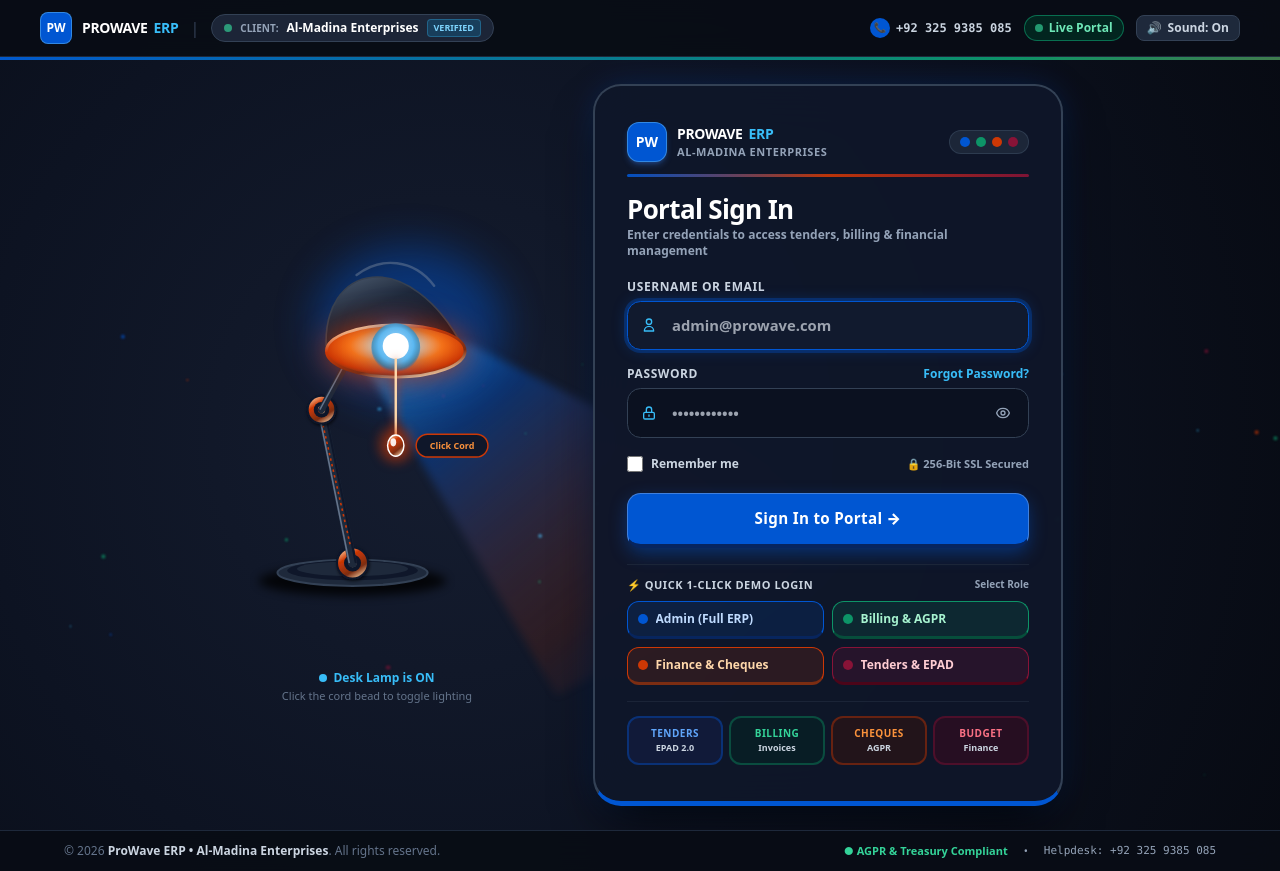
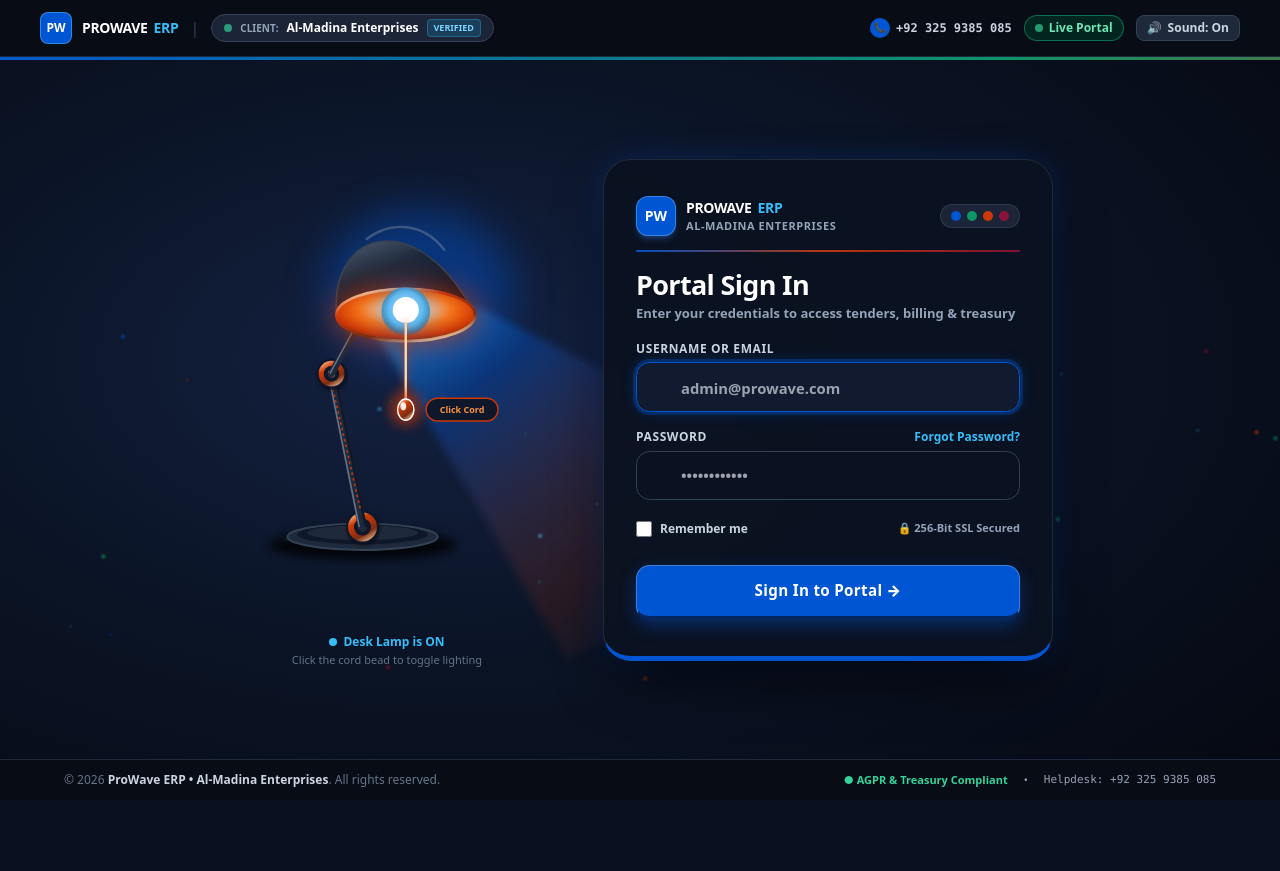
Before and after one commit to muhammadwaleed12236/tendermanagement, a Laravel app: page /login in a window 1280 px wide. After the commit the page ends 787 px from the top, so only its background shows below. Run offline with Laravel 12, Linux system fonts and the light colour scheme; some libraries are stand-ins or nearby versions; some web fonts are replaced.

Commit message:
style: remove demo pills and module badges from login card; enhance background depth and contrast

```diff
--- a/resources/views/auth/login.blade.php
+++ b/resources/views/auth/login.blade.php
@@ -1,7 +1,7 @@
 <x-guest-layout>
     <!-- Brand Header & 4 Theme Identifiers -->
     <div class="mb-5">
-        <div class="flex items-center justify-between mb-3">
+        <div class="flex items-center justify-between mb-3.5">
             <div class="flex items-center gap-2.5">
                 <div class="w-10 h-10 rounded-xl bg-[#0056d2] border border-sky-300/40 border-b-3 border-[#07255e] flex items-center justify-center font-black text-white text-sm shadow-md shadow-blue-500/30">
                     PW
@@ -17,7 +17,7 @@
             </div>
 
             <!-- 4-Color Dashboard Theme Indicators (Blue, Green, Orange, Maroon) -->
-            <div class="flex items-center gap-1.5 px-2.5 py-1.5 rounded-full bg-slate-800/90 border border-slate-700/80 shadow-2xs" title="ERP 4-Pillar Color Palette">
+            <div class="flex items-center gap-1.5 px-2.5 py-1.5 rounded-full bg-slate-800/90 border border-slate-700/80 shadow-2xs" title="ERP 4-Pillar System">
                 <span class="w-2.5 h-2.5 rounded-full bg-[#0056d2] shadow-xs" title="Tenders (Deep Blue)"></span>
                 <span class="w-2.5 h-2.5 rounded-full bg-[#0d9467] shadow-xs" title="Billing (Emerald Green)"></span>
                 <span class="w-2.5 h-2.5 rounded-full bg-[#cd3805] shadow-xs" title="Cheques (Warm Orange)"></span>
@@ -28,11 +28,11 @@
         <!-- 4-Color Accent Line -->
         <div class="h-[2.5px] w-full rounded-full bg-gradient-to-r from-[#0056d2] via-[#0d9467] via-[#cd3805] to-[#881337] mb-4 opacity-90"></div>
 
-        <h2 class="text-2xl sm:text-[26px] font-black text-white tracking-tight">
+        <h2 class="text-2xl sm:text-[27px] font-black text-white tracking-tight">
             Portal Sign In
         </h2>
-        <p class="text-xs font-semibold text-slate-400 mt-0.5">
-            Enter credentials to access tenders, billing & financial management
+        <p class="text-xs sm:text-[13px] font-semibold text-slate-400 mt-1">
+            Enter your credentials to access tenders, billing & treasury
         </p>
     </div>
 
@@ -70,7 +70,7 @@
             </label>
             <div class="relative w-full">
                 <span class="absolute left-3.5 top-1/2 -translate-y-1/2 text-sky-400 pointer-events-none flex items-center">
-                    <svg class="w-4 h-4" fill="none" stroke="currentColor" viewBox="0 0 24 24">
+                    <svg class="w-4.5 h-4.5" fill="none" stroke="currentColor" viewBox="0 0 24 24">
                         <path stroke-linecap="round" stroke-linejoin="round" stroke-width="2" d="M16 7a4 4 0 11-8 0 4 4 0 018 0zM12 14a7 7 0 00-7 7h14a7 7 0 00-7-7z"/>
                     </svg>
                 </span>
@@ -100,7 +100,7 @@
             </div>
             <div class="relative w-full">
                 <span class="absolute left-3.5 top-1/2 -translate-y-1/2 text-sky-400 pointer-events-none flex items-center">
-                    <svg class="w-4 h-4" fill="none" stroke="currentColor" viewBox="0 0 24 24">
+                    <svg class="w-4.5 h-4.5" fill="none" stroke="currentColor" viewBox="0 0 24 24">
                         <path stroke-linecap="round" stroke-linejoin="round" stroke-width="2" d="M12 15v2m-6 4h12a2 2 0 002-2v-6a2 2 0 00-2-2H6a2 2 0 00-2 2v6a2 2 0 002 2zm10-10V7a4 4 0 00-8 0v4h8z"/>
                     </svg>
                 </span>
@@ -111,26 +111,26 @@
                        autocomplete="current-password"
                        placeholder="••••••••••••"
                        class="luxury-input"
-                       style="padding-right: 2.75rem;">
+                       style="padding-right: 2.85rem;">
 
                 <!-- Eye Toggle -->
                 <button type="button"
                         onclick="togglePasswordVisibility()"
                         class="absolute right-3.5 top-1/2 -translate-y-1/2 text-slate-400 hover:text-white transition flex items-center p-1"
                         title="Toggle password view">
-                    <svg id="eyeIconOpen" class="w-4 h-4" fill="none" stroke="currentColor" viewBox="0 0 24 24">
+                    <svg id="eyeIconOpen" class="w-4.5 h-4.5" fill="none" stroke="currentColor" viewBox="0 0 24 24">
                         <path stroke-linecap="round" stroke-linejoin="round" stroke-width="2" d="M15 12a3 3 0 11-6 0 3 3 0 016 0z"/>
                         <path stroke-linecap="round" stroke-linejoin="round" stroke-width="2" d="M2.458 12C3.732 7.943 7.523 5 12 5c4.478 0 8.268 2.943 9.542 7-1.274 4.057-5.064 7-9.542 7-4.477 0-8.268-2.943-9.542-7z"/>
                     </svg>
-                    <svg id="eyeIconClosed" class="w-4 h-4 hidden" fill="none" stroke="currentColor" viewBox="0 0 24 24">
+                    <svg id="eyeIconClosed" class="w-4.5 h-4.5 hidden" fill="none" stroke="currentColor" viewBox="0 0 24 24">
                         <path stroke-linecap="round" stroke-linejoin="round" stroke-width="2" d="M13.875 18.825A10.05 10.05 0 0112 19c-4.478 0-8.268-2.943-9.543-7a9.97 9.97 0 011.563-3.029m5.858.908a3 3 0 114.243 4.243M9.878 9.878l4.242 4.242M9.88 9.88l-3.29-3.29m7.532 7.532l3.29 3.29M3 3l18 18"/>
                     </svg>
                 </button>
             </div>
         </div>
 
-        <!-- Remember Me Checkbox -->
-        <div class="flex items-center justify-between pt-0.5">
+        <!-- Remember Me Checkbox & Security Badge -->
+        <div class="flex items-center justify-between pt-1 pb-1">
             <label for="remember_me" class="inline-flex items-center gap-2 cursor-pointer select-none">
                 <input id="remember_me"
                        type="checkbox"
@@ -146,82 +146,14 @@
         </div>
 
         <!-- Submit Button (Solid 3D Tactile Deep Blue Button) -->
-        <div class="pt-1">
+        <div class="pt-2">
             <button type="submit" class="login-btn-primary">
                 <span>Sign In to Portal &rarr;</span>
             </button>
         </div>
-
-        <!-- Quick 1-Click Role Logins (Themed with the 4 Dashboard Colors) -->
-        <div class="pt-3 border-t border-slate-800/80">
-            <div class="flex items-center justify-between mb-2">
-                <span class="text-[11px] font-black uppercase tracking-wider text-slate-300 flex items-center gap-1.5">
-                    <span>⚡ Quick 1-Click Demo Login</span>
-                </span>
-                <span class="text-[10px] text-slate-400 font-semibold">Select Role</span>
-            </div>
-
-            <div class="grid grid-cols-2 gap-2">
-                <!-- 1. Deep Blue: Admin -->
-                <button type="button"
-                        onclick="fillDemoCredentials('admin@prowave.com', 'password')"
-                        style="border-color: #0056d2; border-bottom-color: #07255e; background-color: rgba(0, 86, 210, 0.15);"
-                        class="role-demo-pill text-blue-200 hover:bg-[#0056d2]/25">
-                    <span class="w-2.5 h-2.5 rounded-full bg-[#0056d2] shrink-0 shadow-xs"></span>
-                    <span class="truncate">Admin (Full ERP)</span>
-                </button>
-
-                <!-- 2. Emerald Green: Billing -->
-                <button type="button"
-                        onclick="fillDemoCredentials('billing@prowave.com', 'password')"
-                        style="border-color: #0d9467; border-bottom-color: #064e3b; background-color: rgba(13, 148, 103, 0.15);"
-                        class="role-demo-pill text-emerald-200 hover:bg-[#0d9467]/25">
-                    <span class="w-2.5 h-2.5 rounded-full bg-[#0d9467] shrink-0 shadow-xs"></span>
-                    <span class="truncate">Billing & AGPR</span>
-                </button>
-
-                <!-- 3. Warm Orange: Cheques -->
-                <button type="button"
-                        onclick="fillDemoCredentials('finance@prowave.com', 'password')"
-                        style="border-color: #cd3805; border-bottom-color: #7c2d12; background-color: rgba(205, 56, 5, 0.15);"
-                        class="role-demo-pill text-orange-200 hover:bg-[#cd3805]/25">
-                    <span class="w-2.5 h-2.5 rounded-full bg-[#cd3805] shrink-0 shadow-xs"></span>
-                    <span class="truncate">Finance & Cheques</span>
-                </button>
-
-                <!-- 4. Deep Maroon: Tenders -->
-                <button type="button"
-                        onclick="fillDemoCredentials('tenders@prowave.com', 'password')"
-                        style="border-color: #881337; border-bottom-color: #4c0519; background-color: rgba(136, 19, 55, 0.2);"
-                        class="role-demo-pill text-rose-200 hover:bg-[#881337]/30">
-                    <span class="w-2.5 h-2.5 rounded-full bg-[#881337] shrink-0 shadow-xs"></span>
-                    <span class="truncate">Tenders & EPAD</span>
-                </button>
-            </div>
-        </div>
-
-        <!-- 4-Pillar ERP Architecture Modules Badge Grid -->
-        <div class="mt-4 pt-3.5 border-t border-slate-800/80 grid grid-cols-4 gap-1.5 text-center">
-            <div class="p-2 rounded-xl bg-blue-950/40 border-2 border-[#0056d2]/40 shadow-2xs">
-                <span class="block text-[10px] font-black uppercase text-blue-400 tracking-wider">Tenders</span>
-                <span class="block text-[9px] font-bold text-slate-300">EPAD 2.0</span>
-            </div>
-            <div class="p-2 rounded-xl bg-emerald-950/40 border-2 border-[#0d9467]/40 shadow-2xs">
-                <span class="block text-[10px] font-black uppercase text-emerald-400 tracking-wider">Billing</span>
-                <span class="block text-[9px] font-bold text-slate-300">Invoices</span>
-            </div>
-            <div class="p-2 rounded-xl bg-orange-950/40 border-2 border-[#cd3805]/40 shadow-2xs">
-                <span class="block text-[10px] font-black uppercase text-orange-400 tracking-wider">Cheques</span>
-                <span class="block text-[9px] font-bold text-slate-300">AGPR</span>
-            </div>
-            <div class="p-2 rounded-xl bg-rose-950/40 border-2 border-[#881337]/40 shadow-2xs">
-                <span class="block text-[10px] font-black uppercase text-rose-400 tracking-wider">Budget</span>
-                <span class="block text-[9px] font-bold text-slate-300">Finance</span>
-            </div>
-        </div>
     </form>
 
-    <!-- Password Visibility & Demo Script -->
+    <!-- Password Visibility Script -->
     <script>
         function togglePasswordVisibility() {
             const pwdInput = document.getElementById('password');
@@ -238,24 +170,5 @@
                 eyeClosed.classList.add('hidden');
             }
         }
-
-        function fillDemoCredentials(email, pwd) {
-            const emailInput = document.getElementById('email');
-            const pwdInput = document.getElementById('password');
-            if (emailInput && pwdInput) {
-                emailInput.value = email || 'admin@prowave.com';
-                pwdInput.value = pwd || 'password';
-
-                // Visual feedback highlight
-                emailInput.classList.add('ring-2', 'ring-[#0056d2]');
-                pwdInput.classList.add('ring-2', 'ring-[#0056d2]');
-                setTimeout(() => {
-                    emailInput.classList.remove('ring-2', 'ring-[#0056d2]');
-                    pwdInput.classList.remove('ring-2', 'ring-[#0056d2]');
-                }, 800);
-
-                pwdInput.focus();
-            }
-        }
     </script>
 </x-guest-layout>
--- a/resources/views/layouts/guest.blade.php
+++ b/resources/views/layouts/guest.blade.php
@@ -51,11 +51,26 @@
                 transition: background 0.5s ease;
             }
 
+            body {
+                font-family: 'Plus Jakarta Sans', system-ui, -apple-system, sans-serif;
+                background-color: #080d1a;
+                color: #e2e8f0;
+                min-height: 100vh;
+                width: 100%;
+                overflow-x: hidden;
+                display: flex;
+                flex-direction: column;
+                justify-content: space-between;
+                transition: background 0.5s ease;
+            }
+
             body.lamp-lit {
-                background: radial-gradient(circle at 35% 50%, #151d30 0%, #0d1322 50%, #070a12 100%);
+                background: radial-gradient(ellipse 90% 80% at 35% 45%, #142242 0%, #0b1426 45%, #050811 100%);
+                background-attachment: fixed;
             }
             body.lamp-off {
-                background: radial-gradient(circle at 35% 50%, #0e1422 0%, #05080f 100%);
+                background: radial-gradient(ellipse 90% 80% at 50% 50%, #0b1324 0%, #04060c 100%);
+                background-attachment: fixed;
             }
 
             /* 4-Color Floating Dust Particles */
@@ -157,15 +172,15 @@
             /* Executive 3D Login Card Matching Dashboard System Theme */
             .luxury-card {
                 width: 100%;
-                max-width: 470px;
-                background: rgba(15, 23, 42, 0.95);
-                backdrop-filter: blur(24px);
-                -webkit-backdrop-filter: blur(24px);
-                border: 2px solid #334155;
+                max-width: 450px;
+                background: rgba(11, 18, 33, 0.96);
+                backdrop-filter: blur(28px);
+                -webkit-backdrop-filter: blur(28px);
+                border: 1.5px solid rgba(255, 255, 255, 0.1);
                 border-bottom: 5px solid #0056d2;
                 border-radius: 1.75rem;
                 padding: 2.25rem 2rem;
-                box-shadow: 0 25px 50px -12px rgba(0, 0, 0, 0.85), 0 0 35px -5px rgba(0, 86, 210, 0.3);
+                box-shadow: 0 25px 60px -15px rgba(0, 0, 0, 0.9), 0 0 35px -5px rgba(0, 86, 210, 0.35);
                 position: relative;
                 z-index: 20;
             }
```
